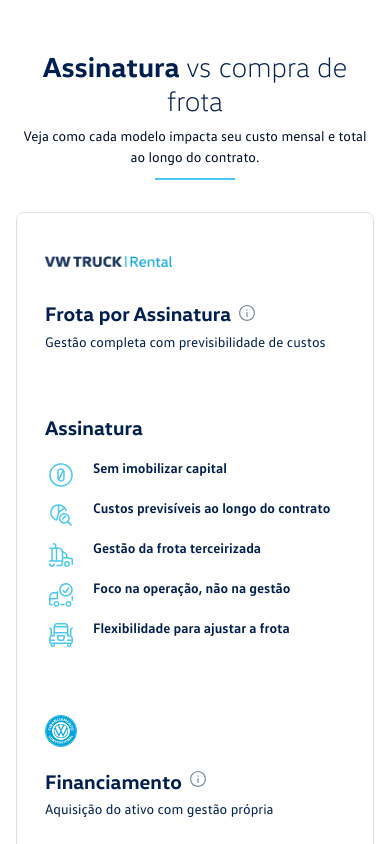
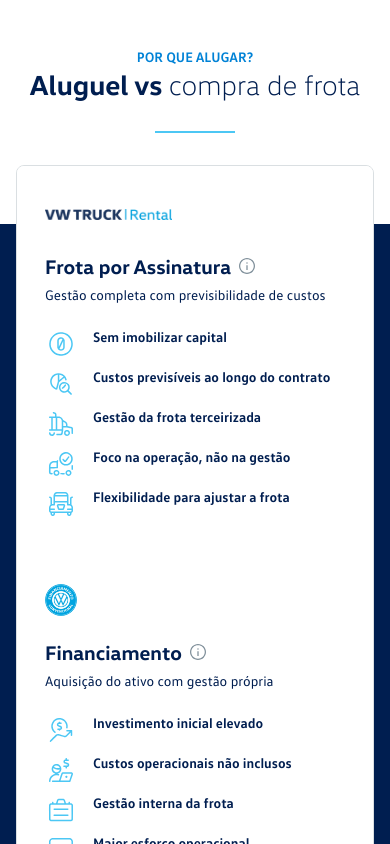
Before and after one commit to jntaslopes/truckrental, a Next.js app: page / in a window 390 px wide. Shown: the part 7020-7864 px from the top of the page. Built offline with nearby package versions, Linux system fonts and the light colour scheme.

Commit message:
Refactor rental comparison section

```diff
--- a/src/app/globals.css
+++ b/src/app/globals.css
@@ -440,89 +440,34 @@
 
 @media (max-width: 1400px) {
   .plans-section {
-    padding: 96px clamp(16px, 3vw, 32px) 84px;
-  }
-
-  .comparison-layout {
-    --comparison-side-space: clamp(16px, 3vw, 32px);
-    --comparison-gap: var(--comparison-side-space);
-    --comparison-content-max: 872px;
-    --comparison-hero-track: min(480px, max(320px, calc(100% - var(--comparison-content-max) - var(--comparison-gap))));
-  }
-
-  .comparison-feature-subscription.comparison-feature-header,
-  .comparison-feature-subscription.comparison-feature-list {
-    padding-left: 40px;
-    padding-right: 40px;
-  }
-
-  .comparison-feature-financing.comparison-feature-header,
-  .comparison-feature-financing.comparison-feature-list {
-    padding-left: 80px;
-    padding-right: 40px;
-  }
-}
-
-@media (max-width: 1650px) {
-  .comparison-layout {
-    margin-left: calc(-1 * var(--comparison-side-space));
-    max-width: calc(1501px + var(--comparison-side-space));
-    width: calc(100% + var(--comparison-side-space));
-  }
-
-  .comparison-hero {
-    margin-left: 0;
+    padding: 80px clamp(20px, 6.25vw, 100px) 50px;
+  }
+
+  .comparison-column {
+    padding-left: clamp(40px, 7vw, 72px);
+    padding-right: clamp(40px, 7vw, 72px);
   }
 }
 
 @media (max-width: 1280px) {
-  .comparison-layout {
-    --comparison-gap: var(--comparison-side-space);
-    --comparison-content-max: 752px;
-    --comparison-hero-track: min(360px, max(260px, calc(100% - var(--comparison-content-max) - var(--comparison-gap))));
-  }
-
-  .comparison-feature-subscription.comparison-feature-header,
-  .comparison-feature-subscription.comparison-feature-list {
-    padding-left: 36px;
-    padding-right: 36px;
-  }
-
-  .comparison-feature-financing.comparison-feature-header,
-  .comparison-feature-financing.comparison-feature-list {
-    padding-left: 64px;
-    padding-right: 32px;
-  }
-
-  .comparison-feature-financing.comparison-feature-list {
-    padding-left: 76px;
-  }
-
-  .comparison-feature-financing.comparison-feature-header h3 {
-    align-items: flex-start;
-    line-height: 1.05;
-    max-width: 224px;
-  }
-
   .comparison-vs {
-    height: 88px;
-    left: calc(50% - 12px);
-    width: 88px;
+    height: 96px;
+    width: 96px;
   }
 
   .comparison-vs-ring-outer {
-    height: 88px;
-    width: 88px;
+    height: 96px;
+    width: 96px;
   }
 
   .comparison-vs-ring-middle {
-    height: 66px;
-    width: 66px;
+    height: 72px;
+    width: 72px;
   }
 
   .comparison-vs-ring-inner {
-    height: 48px;
-    width: 48px;
+    height: 54px;
+    width: 54px;
   }
 
   .comparison-vs-label {
@@ -531,60 +476,26 @@
   }
 
   .comparison-divider-axis {
-    height: 396px;
-    left: calc(50% - 12px);
+    height: 360px;
   }
 }
 
 @media (max-width: 1023px) {
   .plans-section {
-    padding: 80px 24px;
+    padding: 72px 24px 48px;
+  }
+
+  .plans-section::before {
+    top: 244px;
   }
 
   .comparison-layout {
-    gap: 32px;
-    grid-template-columns: 1fr;
-    width: 100%;
-  }
-
-  .comparison-hero {
-    aspect-ratio: 563 / 721;
-    margin-left: 0;
-    max-width: none;
-    width: 100%;
-  }
-
-  .comparison-content {
     gap: 40px;
-    height: auto;
-    max-width: none;
-    min-height: 0;
-    padding-top: 0;
-    width: 100%;
-  }
-
-  .comparison-grid-wrap {
-    height: auto;
-    width: 100%;
-  }
-
-  .comparison-grid {
-    max-width: 100%;
-  }
-
-  .comparison-feature-header,
-  .comparison-feature-list,
-  .comparison-feature-subscription.comparison-feature-header,
-  .comparison-feature-subscription.comparison-feature-list,
-  .comparison-feature-financing.comparison-feature-header,
-  .comparison-feature-financing.comparison-feature-list {
+  }
+
+  .comparison-column {
     padding-left: 36px;
     padding-right: 36px;
-  }
-
-  .comparison-feature-list {
-    padding-top: 32px;
-    padding-bottom: 40px;
   }
 }
 
@@ -601,34 +512,8 @@
     grid-template-rows: auto;
   }
 
-  .comparison-feature-header,
-  .comparison-feature-list,
-  .comparison-feature-subscription.comparison-feature-header,
-  .comparison-feature-subscription.comparison-feature-list,
-  .comparison-feature-financing.comparison-feature-header,
-  .comparison-feature-financing.comparison-feature-list {
-    min-height: auto;
+  .comparison-column {
     padding: 32px 28px;
-  }
-
-  .comparison-feature-list {
-    gap: 20px;
-  }
-
-  .comparison-feature-subscription.comparison-feature-header {
-    order: 1;
-  }
-
-  .comparison-feature-subscription.comparison-feature-list {
-    order: 2;
-  }
-
-  .comparison-feature-financing.comparison-feature-header {
-    order: 3;
-  }
-
-  .comparison-feature-financing.comparison-feature-list {
-    order: 4;
   }
 
   .comparison-divider-axis,
@@ -638,44 +523,26 @@
 }
 
 @media (max-width: 1100px) {
-  .comparison-layout {
-    gap: 32px;
-    grid-template-columns: 1fr;
-    justify-content: center;
-    margin-left: 0;
-    max-width: 100%;
-    width: 100%;
-  }
-
-  .comparison-hero {
-    display: none;
-  }
-
-  .comparison-content,
   .comparison-heading,
   .comparison-grid-wrap,
   .comparison-grid {
     margin-left: auto;
     margin-right: auto;
-    max-width: min(100%, var(--comparison-content-max));
-  }
-
-  .comparison-content {
-    min-height: 0;
+    max-width: 100%;
   }
 }
 
 @media (max-width: 640px) {
   .plans-section {
-    padding: 64px 16px;
-  }
-
-  .comparison-content {
+    padding: 64px 16px 40px;
+  }
+
+  .plans-section::before {
+    top: 242px;
+  }
+
+  .comparison-layout {
     gap: 32px;
-  }
-
-  .comparison-hero {
-    min-height: 420px;
   }
 
   .comparison-heading h2,
@@ -689,23 +556,18 @@
     line-height: 21px;
   }
 
-  .comparison-feature h3 {
+  .comparison-feature-copy h3 {
     font-size: 20px;
     line-height: 24px;
   }
 
-  .comparison-feature-header p,
-  .comparison-feature-list li {
+  .comparison-feature-copy p,
+  .comparison-list li {
     font-size: 14px;
     line-height: 18px;
   }
 
-  .comparison-feature-list h4 {
-    font-size: 20px;
-    line-height: 24px;
-  }
-
-  .comparison-feature-list li {
+  .comparison-list li {
     align-items: flex-start;
   }
 
--- a/src/app/styles/landing.css
+++ b/src/app/styles/landing.css
@@ -1324,63 +1324,36 @@
 
 .plans-section {
   background: var(--white);
-  padding: 100px clamp(16px, 5vw, 100px) 88px;
+  isolation: isolate;
+  overflow: hidden;
+  padding: 80px clamp(20px, 6.25vw, 100px) 50px;
+  position: relative;
   text-align: center;
 }
 
+.plans-section::before {
+  background: var(--blue);
+  bottom: 0;
+  content: "";
+  left: 0;
+  position: absolute;
+  right: 0;
+  top: 272px;
+  z-index: -1;
+}
+
 .plans-section .page-inner {
-  max-width: 1501px;
+  max-width: 1240px;
   padding: 0;
   width: 100%;
 }
 
 .comparison-layout {
-  --comparison-side-space: clamp(16px, 5vw, 100px);
-  --comparison-content-max: 906px;
-  --comparison-gap: 32px;
-  --comparison-hero-track: min(563px, max(360px, calc(100% - var(--comparison-content-max) - var(--comparison-gap))));
-  align-items: stretch;
-  display: grid;
-  gap: var(--comparison-gap);
-  grid-template-columns: var(--comparison-hero-track) minmax(0, calc(100% - var(--comparison-hero-track) - var(--comparison-gap)));
-  justify-content: start;
+  align-items: center;
+  display: flex;
+  flex-direction: column;
+  gap: 48px;
   margin: 0 auto;
-  max-width: 1501px;
-  width: 100%;
-}
-
-.comparison-hero {
-  background: #d6d9dc;
-  aspect-ratio: 563 / 721;
-  height: auto;
-  justify-self: start;
-  max-width: 563px;
-  overflow: hidden;
-  position: relative;
-  width: 100%;
-}
-
-.comparison-hero img {
-  display: block;
-  height: 100%;
-  inset: 0;
-  object-fit: cover;
-  object-position: center top;
-  position: absolute;
-  width: 100%;
-}
-
-.comparison-content {
-  align-items: center;
-  display: flex;
-  flex-direction: column;
-  gap: 48px;
-  height: auto;
-  justify-content: flex-start;
-  max-width: var(--comparison-content-max);
-  min-height: 761px;
-  min-width: 0;
-  padding-top: 0;
   width: 100%;
 }
 
@@ -1388,9 +1361,9 @@
   align-items: center;
   display: flex;
   flex-direction: column;
-  gap: 8px;
-  max-width: 825px;
-  padding: 3px 1px 13px;
+  gap: 0;
+  max-width: 100%;
+  padding: 0 0 32px;
   position: relative;
   text-align: center;
   width: 100%;
@@ -1405,12 +1378,22 @@
   width: 80px;
 }
 
+.comparison-heading > p {
+  color: #0082d6;
+  font-family: "VW Text", Arial, sans-serif;
+  font-size: 16px;
+  font-weight: 700;
+  line-height: 19px;
+  margin: 0;
+  text-transform: uppercase;
+}
+
 .comparison-heading h2 {
   color: var(--blue);
   font-family: "VW Head", Arial, sans-serif;
-  font-size: 36px;
-  font-weight: 700;
-  line-height: 43px;
+  font-size: 40px;
+  font-weight: 700;
+  line-height: 48px;
   margin: 0;
 }
 
@@ -1418,18 +1401,10 @@
   font-weight: 300;
 }
 
-.comparison-heading p {
-  color: var(--ink);
-  font-size: 16px;
-  line-height: 24px;
-  margin: 0;
-}
-
 .comparison-grid-wrap {
   display: flex;
   justify-content: center;
-  min-height: 526px;
-  max-width: var(--comparison-content-max);
+  max-width: 1002px;
   position: relative;
   width: 100%;
 }
@@ -1440,29 +1415,23 @@
   border-radius: 8px;
   display: grid;
   grid-template-columns: repeat(2, minmax(0, 1fr));
-  grid-template-rows: auto auto;
   margin: 0 auto;
-  max-width: var(--comparison-content-max);
+  max-width: 1002px;
   position: relative;
   overflow: hidden;
   text-align: left;
   width: 100%;
 }
 
-.comparison-feature {
+.comparison-column {
   background: var(--white);
   display: flex;
   flex-direction: column;
   gap: 24px;
   min-width: 0;
+  padding: 48px 72px;
   position: relative;
   z-index: 1;
-}
-
-.comparison-feature-header {
-  justify-content: flex-start;
-  min-height: 206px;
-  padding: 48px;
 }
 
 .comparison-feature-mark {
@@ -1476,24 +1445,6 @@
   display: flex;
   flex-direction: column;
   gap: 8px;
-}
-
-.comparison-feature-list {
-  min-height: 288px;
-  padding-bottom: 48px;
-  padding-top: 0;
-}
-
-.comparison-feature-subscription.comparison-feature-header,
-.comparison-feature-subscription.comparison-feature-list {
-  padding-left: 48px;
-  padding-right: 48px;
-}
-
-.comparison-feature-financing.comparison-feature-header,
-.comparison-feature-financing.comparison-feature-list {
-  padding-right: 48px;
-  padding-left: 96px;
 }
 
 .comparison-wordmark {
@@ -1510,7 +1461,7 @@
   width: 32px;
 }
 
-.comparison-feature h3 {
+.comparison-feature-copy h3 {
   align-items: center;
   color: var(--blue);
   display: flex;
@@ -1522,39 +1473,27 @@
   margin: 0;
 }
 
-.comparison-feature-financing.comparison-feature-header h3 {
-  max-width: 100%;
-}
-
-.comparison-feature h3 img {
+.comparison-feature-copy h3 img {
   height: 16px;
   width: 16px;
 }
 
-.comparison-feature-header p {
+.comparison-feature-copy p {
   color: var(--blue);
   font-size: 16px;
   line-height: 19px;
   margin: 0;
 }
 
-.comparison-feature-list h4 {
-  color: var(--blue);
-  font-family: "VW Head", Arial, sans-serif;
-  font-size: 20px;
-  font-weight: 700;
-  line-height: 24px;
-  margin: 0;
-}
-
-.comparison-feature-list ul {
+.comparison-list {
   display: grid;
   gap: 8px;
   list-style: none;
   margin: 0;
-}
-
-.comparison-feature-list li {
+  padding: 0;
+}
+
+.comparison-list li {
   align-items: center;
   color: var(--blue);
   display: flex;
@@ -1565,7 +1504,7 @@
   line-height: 19px;
 }
 
-.comparison-feature-list li img {
+.comparison-list li img {
   flex: 0 0 auto;
   height: 32px;
   width: 32px;
@@ -1573,7 +1512,7 @@
 
 .comparison-divider-axis {
   border-left: 1px solid #dadfe2;
-  height: 474px;
+  height: 372px;
   left: calc(50% + 0.5px);
   pointer-events: none;
   position: absolute;
--- a/src/components/landing/LandingSections.tsx
+++ b/src/components/landing/LandingSections.tsx
@@ -451,24 +451,20 @@
     <section id="proposta" className="plans-section page-band" data-motion="section">
       <div className="page-inner">
         <div className="comparison-layout">
-          <div className="comparison-hero" data-motion="fade">
-            <img src={asset("comparison-hero.jpg")} alt="Profissional Volkswagen ao lado da frota" />
-          </div>
-
-          <div className="comparison-content" data-motion="section">
           <div className="comparison-heading">
+            <p>POR QUE ALUGAR?</p>
             <h2>
-                Assinatura <span>vs compra de frota</span>
+              Aluguel vs <span>compra de frota</span>
             </h2>
-              <p>Veja como cada modelo impacta seu custo mensal e total ao longo do contrato.</p>
           </div>
 
           <div className="comparison-grid-wrap">
             <div className="comparison-grid" aria-label="Comparativo entre assinatura e financiamento">
-                <div className="comparison-feature comparison-feature-header comparison-feature-subscription">
+              <div className="comparison-column comparison-column-subscription">
                 <div className="comparison-feature-mark">
                   <img className="comparison-wordmark" src={asset("comparison-wordmark.png")} alt="VW Truck Rental" />
                 </div>
+
                 <div className="comparison-feature-copy">
                   <h3>
                     Frota por Assinatura
@@ -476,24 +472,8 @@
                   </h3>
                   <p>Gestão completa com previsibilidade de custos</p>
                 </div>
-                </div>
 
-                <div className="comparison-feature comparison-feature-header comparison-feature-financing">
-                  <div className="comparison-feature-mark">
-                    <img className="comparison-vw-badge" src={asset("comparison-vw-badge.png")} alt="" />
-                  </div>
-                  <div className="comparison-feature-copy">
-                    <h3>
-                      Financia<wbr />mento
-                      <img src={asset("comparison-icon-info.svg")} alt="" />
-                    </h3>
-                    <p>Aquisição do ativo com gestão própria</p>
-                  </div>
-                </div>
-
-                <div className="comparison-feature comparison-feature-list comparison-feature-subscription">
-                  <h4>Assinatura</h4>
-                  <ul>
+                <ul className="comparison-list">
                   {subscriptionBenefits.map(([icon, label]) => (
                     <li key={label}>
                       <img src={asset(icon)} alt="" />
@@ -503,9 +483,20 @@
                 </ul>
               </div>
 
-                <div className="comparison-feature comparison-feature-list comparison-feature-financing">
-                  <h4>Financiamento</h4>
-                  <ul>
+              <div className="comparison-column comparison-column-financing">
+                <div className="comparison-feature-mark">
+                  <img className="comparison-vw-badge" src={asset("comparison-vw-badge.png")} alt="" />
+                </div>
+
+                <div className="comparison-feature-copy">
+                  <h3>
+                    Financiamento
+                    <img src={asset("comparison-icon-info.svg")} alt="" />
+                  </h3>
+                  <p>Aquisição do ativo com gestão própria</p>
+                </div>
+
+                <ul className="comparison-list">
                   {financingItems.map(([icon, label]) => (
                     <li key={label}>
                       <img src={asset(icon)} alt="" />
@@ -526,11 +517,6 @@
               <img className="comparison-vs-ring comparison-vs-ring-inner" src={asset("comparison-vs-inner.svg")} alt="" />
               <span className="comparison-vs-label">VS</span>
             </div>
-            </div>
-
-            <Link href="/caminhoes" className="outline-cta centered comparison-cta">
-              Ver todos os caminhões disponíveis
-            </Link>
           </div>
         </div>
       </div>
```
Lines whose indentation alone changed are shown as unchanged.
